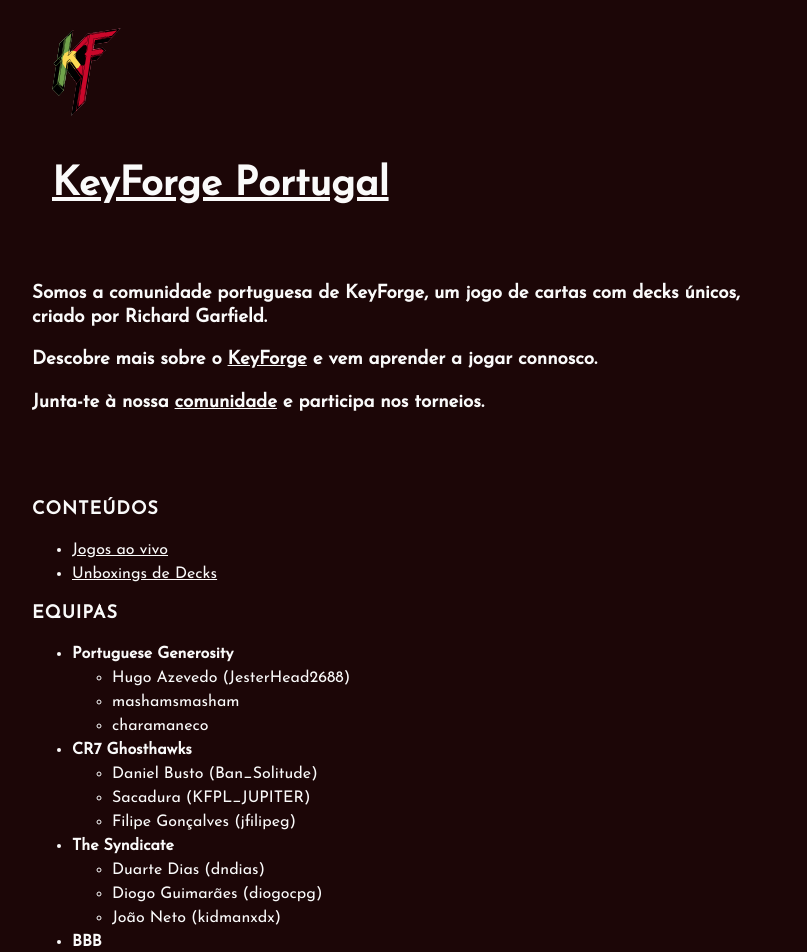
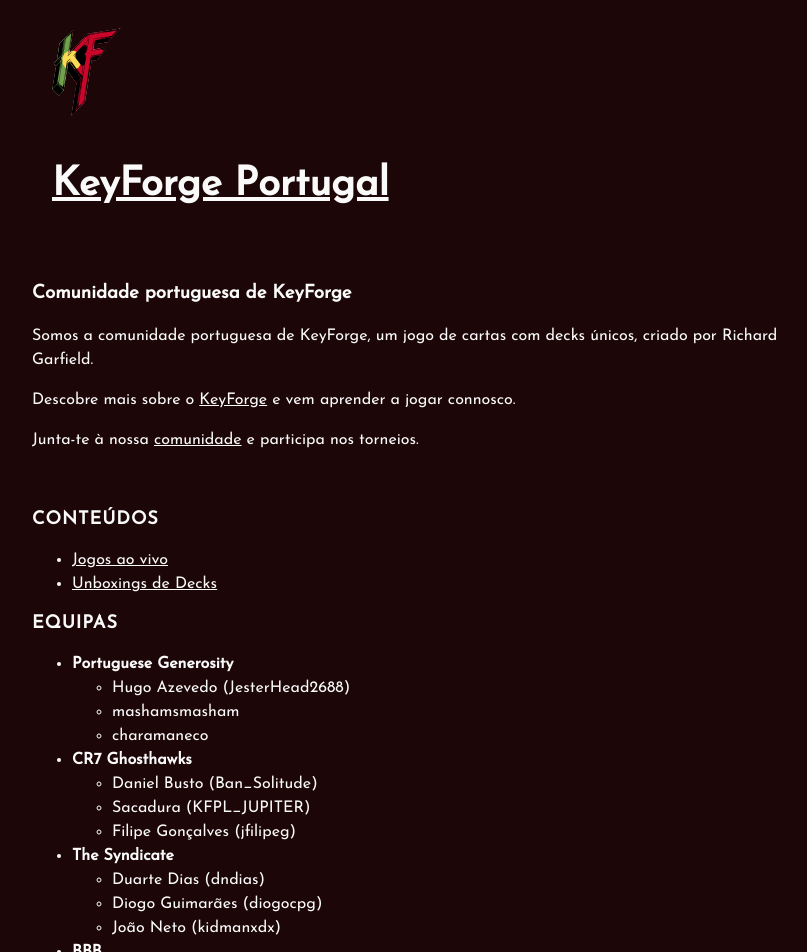
Before and after one commit to keyforge-portugal/website, a Jekyll site: the page built from index.md, in a window 1280 px wide. Shown: the top 952 px of the page, without its empty margins (228-1035 px from the left). Built offline with Jekyll 4.4.1, drawn with Linux system fonts in a browser that asks for light colours; our own code applies the rules of GitHub Pages for plain Markdown files.

Commit message:
page title

```diff
--- a/index.md
+++ b/index.md
@@ -1,10 +1,12 @@
-### Somos a comunidade portuguesa de KeyForge, um jogo de cartas com decks únicos, criado por Richard Garfield.
+### Comunidade portuguesa de KeyForge
 
-### Descobre mais sobre o [KeyForge](https://www.keyforgegame.com) e vem aprender a jogar connosco.
+Somos a comunidade portuguesa de KeyForge, um jogo de cartas com decks únicos, criado por Richard Garfield.
 
-### Junta-te à nossa [comunidade](https://discord.gg/tmZWy86c) e participa nos torneios.
+Descobre mais sobre o [KeyForge](https://www.keyforgegame.com) e vem aprender a jogar connosco.
 
-<br/><br/>
+Junta-te à nossa [comunidade](https://discord.gg/tmZWy86c) e participa nos torneios.
+
+<br/>
 
 ## Conteúdos
 
```
